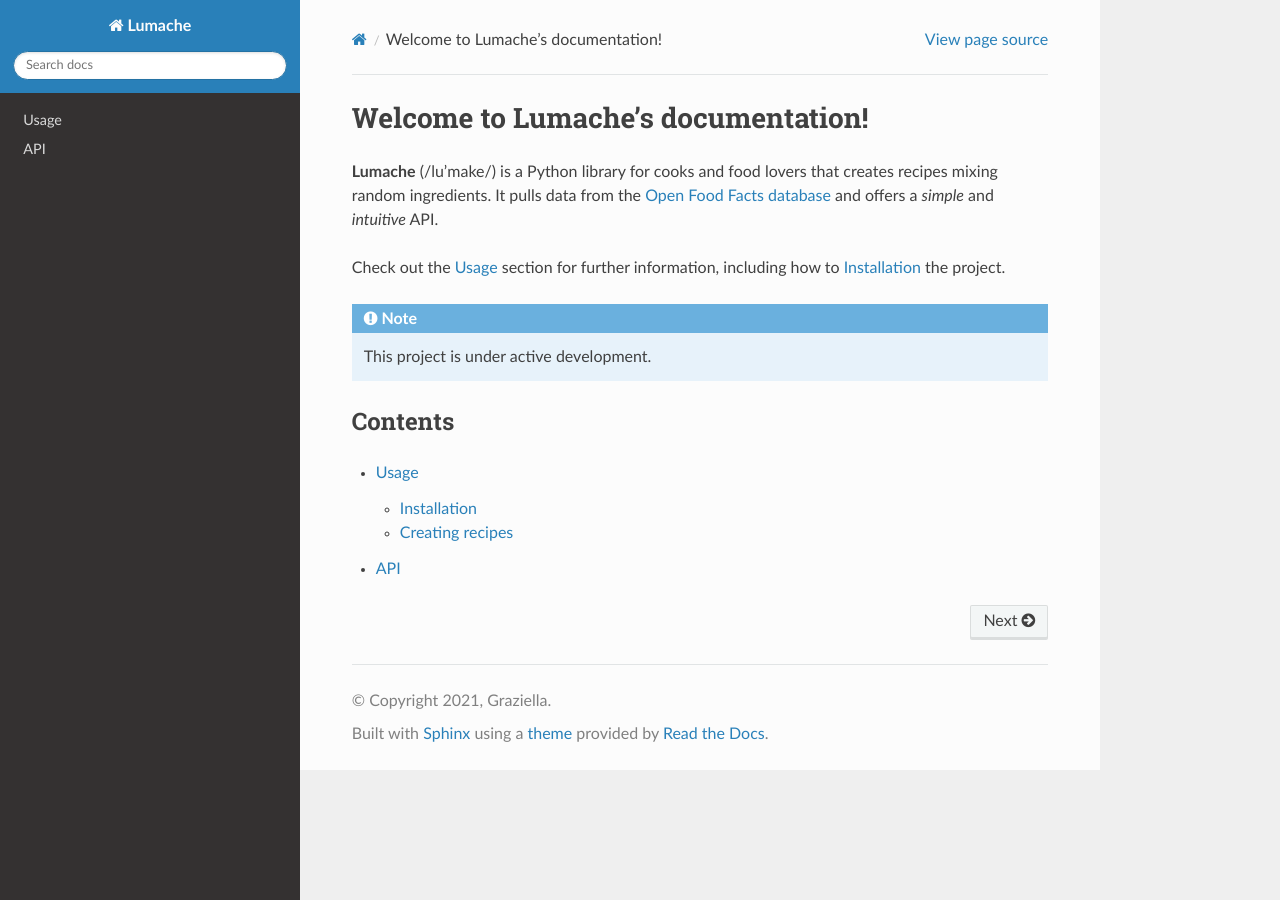
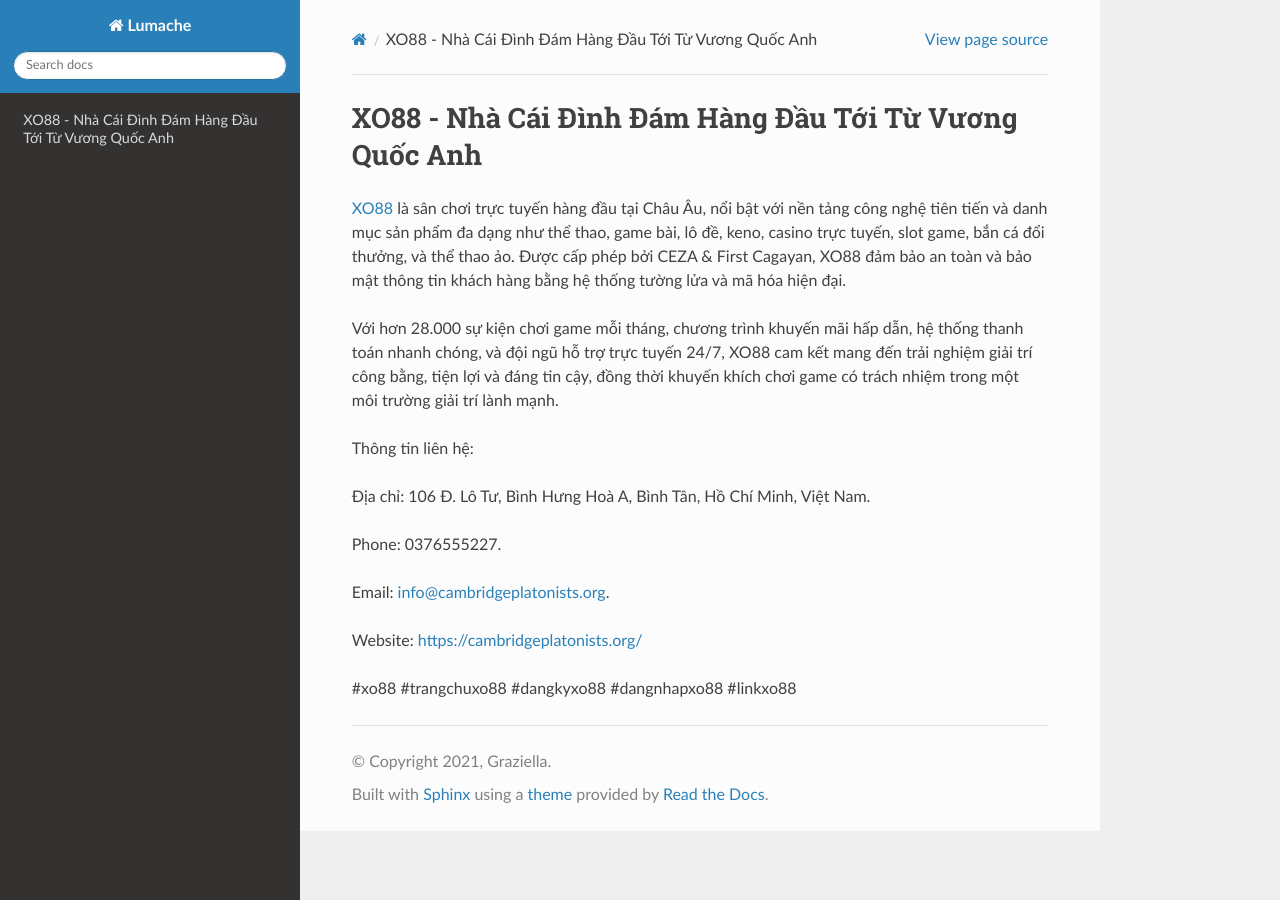
Before and after one commit to parkisngan19/Xo881, a Sphinx documentation site: the page built from docs/source/index.rst, in a window 1280 px wide. Built offline with Sphinx 7.4.7 and the Read the Docs theme 3.1.0, drawn with Linux system fonts in a browser that asks for light colours.

Commit message:
Update index.rst

```diff
--- a/docs/source/index.rst
+++ b/docs/source/index.rst
@@ -1,22 +1,18 @@
-Welcome to Lumache's documentation!
+XO88 - Nhà Cái Đình Đám Hàng Đầu Tới Từ Vương Quốc Anh
 ===================================
 
-**Lumache** (/lu'make/) is a Python library for cooks and food lovers
-that creates recipes mixing random ingredients.
-It pulls data from the `Open Food Facts database <https://world.openfoodfacts.org/>`_
-and offers a *simple* and *intuitive* API.
+`XO88 <https://cambridgeplatonists.org/>`_ là sân chơi trực tuyến hàng đầu tại Châu Âu, nổi bật với nền tảng công nghệ tiên tiến và danh mục sản phẩm đa dạng như thể thao, game bài, lô đề, keno, casino trực tuyến, slot game, bắn cá đổi thưởng, và thể thao ảo. Được cấp phép bởi CEZA & First Cagayan, XO88 đảm bảo an toàn và bảo mật thông tin khách hàng bằng hệ thống tường lửa và mã hóa hiện đại.
 
-Check out the :doc:`usage` section for further information, including
-how to :ref:`installation` the project.
+Với hơn 28.000 sự kiện chơi game mỗi tháng, chương trình khuyến mãi hấp dẫn, hệ thống thanh toán nhanh chóng, và đội ngũ hỗ trợ trực tuyến 24/7, XO88 cam kết mang đến trải nghiệm giải trí công bằng, tiện lợi và đáng tin cậy, đồng thời khuyến khích chơi game có trách nhiệm trong một môi trường giải trí lành mạnh.
 
-.. note::
+Thông tin liên hệ:
 
-   This project is under active development.
+Địa chỉ: 106 Đ. Lô Tư, Bình Hưng Hoà A, Bình Tân, Hồ Chí Minh, Việt Nam.
 
-Contents
---------
+Phone: 0376555227.
 
-.. toctree::
+Email: info@cambridgeplatonists.org.
 
-   usage
-   api
+Website: https://cambridgeplatonists.org/
+
+#xo88 #trangchuxo88 #dangkyxo88 #dangnhapxo88 #linkxo88
```
